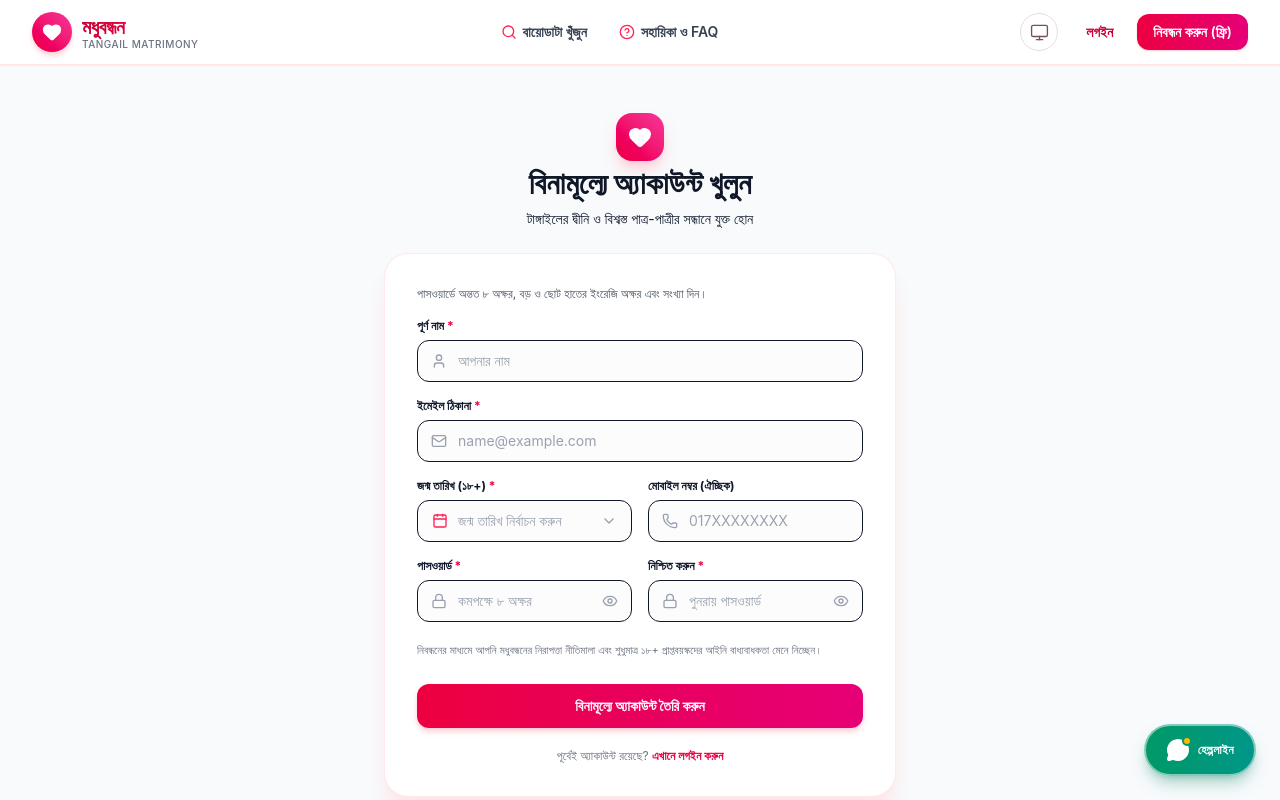
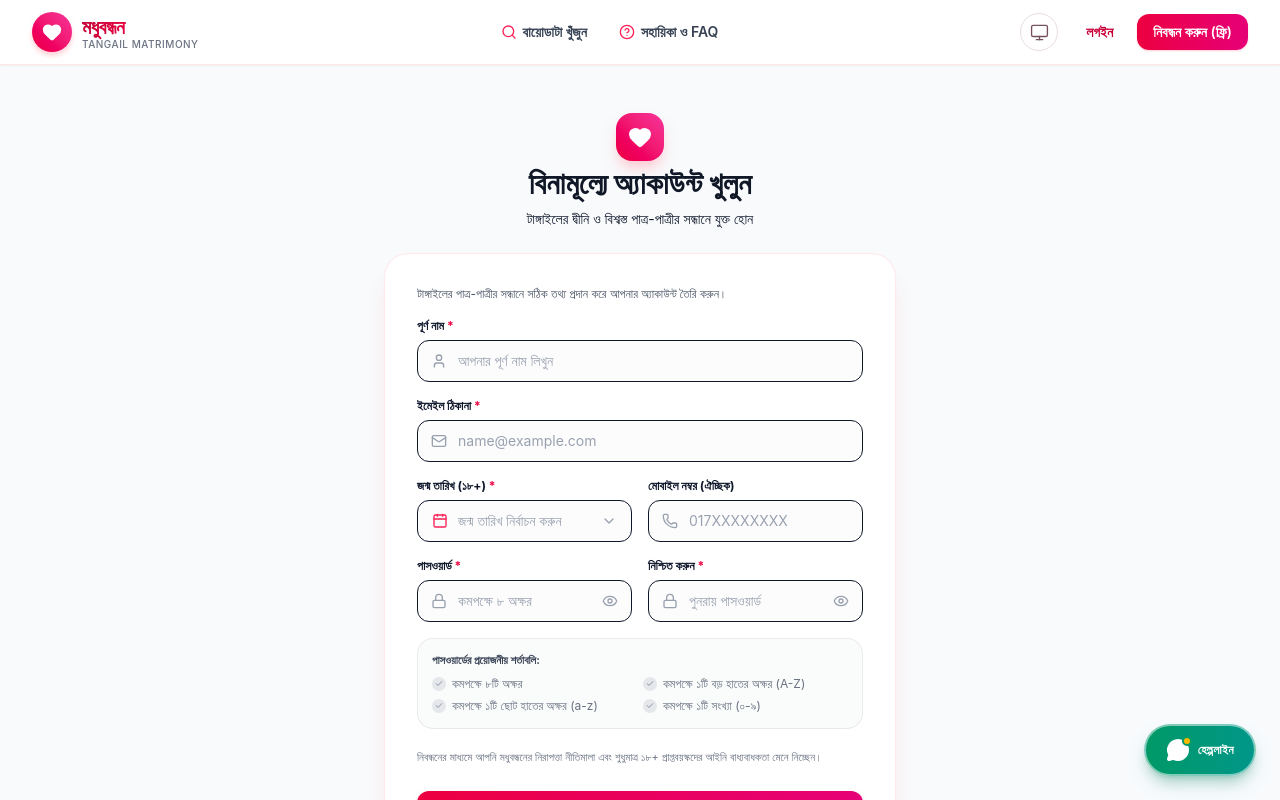
Before and after one commit to al-jabir/madhubondhon-client, a React (Vite) app: page /register in a window 1280 px wide. Shown: the top 800 px of the page. Built offline with nearby package versions, Linux system fonts and the light colour scheme.

Commit message:
feat: enhance register page with live password checklist and duplicate-email prompt

```diff
--- a/src/pages/RegisterPage.tsx
+++ b/src/pages/RegisterPage.tsx
@@ -1,6 +1,17 @@
 import React, { useState } from 'react';
 import { Link, useNavigate } from 'react-router';
-import { Heart, Lock, Mail, User, Phone, ShieldAlert, Eye, EyeOff } from 'lucide-react';
+import {
+  Heart,
+  Lock,
+  Mail,
+  User,
+  Phone,
+  ShieldAlert,
+  Eye,
+  EyeOff,
+  LogIn,
+  ArrowRight,
+} from 'lucide-react';
 import { toast } from 'sonner';
 import { getApiErrorMessage } from '../api/errors';
 import { useAuth } from '../context/useAuth';
@@ -21,11 +32,23 @@ export const RegisterPage: React.FC = () => {
   const [isSubmitting, setIsSubmitting] = useState(false);
   const [errorMessage, setErrorMessage] = useState('');
 
+  const hasMinLength = password.length >= 8;
+  const hasUpper = /[A-Z]/.test(password);
+  const hasLower = /[a-z]/.test(password);
+  const hasNumber = /\d/.test(password);
+  const isPasswordValid = hasMinLength && hasUpper && hasLower && hasNumber;
+  const passwordsMatch = confirmPassword.length > 0 && password === confirmPassword;
+  const isDuplicateEmail =
+    errorMessage.includes('ইতিমধ্যে') ||
+    errorMessage.includes('ইতোমধ্যে') ||
+    errorMessage.includes('একউন্ট আছে') ||
+    errorMessage.includes('অ্যাকাউন্ট আছে');
+
   const handleSubmit = async (e: React.FormEvent) => {
     e.preventDefault();
     setErrorMessage('');
 
-    if (!name || !email || !dateOfBirth || !password || !confirmPassword) {
+    if (!name.trim() || !email.trim() || !dateOfBirth || !password || !confirmPassword) {
       setErrorMessage('সবগুলো আবশ্যক তথ্য পূরণ করুন।');
       return;
     }
@@ -36,13 +59,13 @@ export const RegisterPage: React.FC = () => {
       return;
     }
 
-    if (password !== confirmPassword) {
-      setErrorMessage('পাসওয়ার্ড এবং নিশ্চিতকরণ পাসওয়ার্ড মেলেনি।');
+    if (!isPasswordValid) {
+      setErrorMessage('পাসওয়ার্ডে অন্তত ৮ অক্ষর, একটি বড় হাতের অক্ষর, একটি ছোট হাতের অক্ষর এবং একটি সংখ্যা দিন।');
       return;
     }
 
-    if (password.length < 8 || !/^(?=.*[a-z])(?=.*[A-Z])(?=.*\d)/.test(password)) {
-      setErrorMessage('পাসওয়ার্ডে অন্তত ৮ অক্ষর, একটি বড় হাতের অক্ষর, একটি ছোট হাতের অক্ষর এবং একটি সংখ্যা দিন।');
+    if (password !== confirmPassword) {
+      setErrorMessage('পাসওয়ার্ড এবং নিশ্চিতকরণ পাসওয়ার্ড মেলেনি।');
       return;
     }
 
@@ -50,7 +73,7 @@ export const RegisterPage: React.FC = () => {
       setIsSubmitting(true);
       await register({
         name: name.trim(),
-        email: email.trim(),
+        email: email.trim().toLowerCase(),
         phone: phone.trim() || undefined,
         dateOfBirth,
         password,
@@ -86,14 +109,35 @@ export const RegisterPage: React.FC = () => {
         {/* Card */}
         <div className="bg-white dark:bg-[#191e28] p-6 sm:p-8 rounded-3xl shadow-xl shadow-rose-100 dark:shadow-none border border-rose-100/80 dark:border-gray-800">
           {errorMessage && (
-            <div className="mb-5 p-3.5 rounded-xl bg-rose-50 dark:bg-rose-950/60 border border-rose-200 dark:border-rose-900 text-xs font-semibold text-rose-700 dark:text-rose-300 flex items-center gap-2">
-              <ShieldAlert className="w-4 h-4 shrink-0" />
-              <span>{errorMessage}</span>
+            <div className="mb-5 p-4 rounded-2xl bg-rose-50 dark:bg-rose-950/60 border border-rose-200 dark:border-rose-900 text-xs text-rose-700 dark:text-rose-300 space-y-2.5">
+              <div className="flex items-start gap-2.5 font-semibold">
+                <ShieldAlert className="w-4 h-4 shrink-0 mt-0.5 text-rose-600 dark:text-rose-400" />
+                <span className="leading-relaxed">{errorMessage}</span>
+              </div>
+              {isDuplicateEmail && (
+                <div className="pt-2 border-t border-rose-200/80 dark:border-rose-900/80 flex flex-wrap items-center gap-2">
+                  <Link
+                    to="/login"
+                    state={{ email }}
+                    className="inline-flex items-center gap-1.5 px-3 py-1.5 rounded-lg bg-rose-600 hover:bg-rose-700 text-white font-bold transition-colors shadow-xs"
+                  >
+                    <LogIn className="w-3.5 h-3.5" />
+                    সরাসরি লগইন করুন
+                  </Link>
+                  <Link
+                    to="/forgot-password"
+                    className="inline-flex items-center gap-1 text-rose-600 dark:text-rose-400 hover:underline font-medium ml-1"
+                  >
+                    পাসওয়ার্ড ভুলে গেছেন?
+                    <ArrowRight className="w-3 h-3" />
+                  </Link>
+                </div>
+              )}
             </div>
           )}
 
           <p className="mb-4 text-xs text-gray-600 dark:text-gray-400">
-            পাসওয়ার্ডে অন্তত ৮ অক্ষর, বড় ও ছোট হাতের ইংরেজি অক্ষর এবং সংখ্যা দিন।
+            টাঙ্গাইলের পাত্র-পাত্রীর সন্ধানে সঠিক তথ্য প্রদান করে আপনার অ্যাকাউন্ট তৈরি করুন।
           </p>
 
           <form onSubmit={handleSubmit} className="space-y-4">
@@ -107,7 +151,7 @@ export const RegisterPage: React.FC = () => {
                   type="text"
                   value={name}
                   onChange={(e) => setName(e.target.value)}
-                  placeholder="আপনার নাম"
+                  placeholder="আপনার পূর্ণ নাম লিখুন"
                   required
                   className="w-full text-sm border border-gray-250 dark:border-gray-700 rounded-xl pl-10 pr-4 py-2.5 bg-gray-50/50 dark:bg-[#1a202c] text-gray-900 dark:text-gray-100 focus:bg-white dark:focus:bg-[#202736] focus:outline-hidden focus:border-rose-500 focus:ring-1 focus:ring-rose-500 transition-all placeholder:text-gray-400"
                 />
@@ -213,6 +257,115 @@ export const RegisterPage: React.FC = () => {
               </div>
             </div>
 
+            {/* Live Password Validation Requirements */}
+            <div className="p-3.5 rounded-2xl bg-gray-50/80 dark:bg-gray-800/50 border border-gray-200/80 dark:border-gray-700/60 space-y-2 text-xs">
+              <div className="text-[11px] font-bold text-gray-700 dark:text-gray-300">
+                পাসওয়ার্ডের প্রয়োজনীয় শর্তাবলি:
+              </div>
+              <div className="grid grid-cols-1 sm:grid-cols-2 gap-1.5">
+                <div
+                  className={`flex items-center gap-1.5 transition-colors ${
+                    hasMinLength
+                      ? 'text-emerald-600 dark:text-emerald-400 font-medium'
+                      : 'text-gray-500 dark:text-gray-400'
+                  }`}
+                >
+                  <span
+                    className={`w-3.5 h-3.5 rounded-full flex items-center justify-center text-[10px] ${
+                      hasMinLength
+                        ? 'bg-emerald-100 dark:bg-emerald-950 text-emerald-600 font-bold'
+                        : 'bg-gray-200 dark:bg-gray-700 text-gray-400'
+                    }`}
+                  >
+                    ✓
+                  </span>
+                  <span>কমপক্ষে ৮টি অক্ষর</span>
+                </div>
+
+                <div
+                  className={`flex items-center gap-1.5 transition-colors ${
+                    hasUpper
+                      ? 'text-emerald-600 dark:text-emerald-400 font-medium'
+                      : 'text-gray-500 dark:text-gray-400'
+                  }`}
+                >
+                  <span
+                    className={`w-3.5 h-3.5 rounded-full flex items-center justify-center text-[10px] ${
+                      hasUpper
+                        ? 'bg-emerald-100 dark:bg-emerald-950 text-emerald-600 font-bold'
+                        : 'bg-gray-200 dark:bg-gray-700 text-gray-400'
+                    }`}
+                  >
+                    ✓
+                  </span>
+                  <span>কমপক্ষে ১টি বড় হাতের অক্ষর (A-Z)</span>
+                </div>
+
+                <div
+                  className={`flex items-center gap-1.5 transition-colors ${
+                    hasLower
+                      ? 'text-emerald-600 dark:text-emerald-400 font-medium'
+                      : 'text-gray-500 dark:text-gray-400'
+                  }`}
+                >
+                  <span
+                    className={`w-3.5 h-3.5 rounded-full flex items-center justify-center text-[10px] ${
+                      hasLower
+                        ? 'bg-emerald-100 dark:bg-emerald-950 text-emerald-600 font-bold'
+                        : 'bg-gray-200 dark:bg-gray-700 text-gray-400'
+                    }`}
+                  >
+                    ✓
+                  </span>
+                  <span>কমপক্ষে ১টি ছোট হাতের অক্ষর (a-z)</span>
+                </div>
+
+                <div
+                  className={`flex items-center gap-1.5 transition-colors ${
+                    hasNumber
+                      ? 'text-emerald-600 dark:text-emerald-400 font-medium'
+                      : 'text-gray-500 dark:text-gray-400'
+                  }`}
+                >
+                  <span
+                    className={`w-3.5 h-3.5 rounded-full flex items-center justify-center text-[10px] ${
+                      hasNumber
+                        ? 'bg-emerald-100 dark:bg-emerald-950 text-emerald-600 font-bold'
+                        : 'bg-gray-200 dark:bg-gray-700 text-gray-400'
+                    }`}
+                  >
+                    ✓
+                  </span>
+                  <span>কমপক্ষে ১টি সংখ্যা (০-৯)</span>
+                </div>
+              </div>
+
+              {confirmPassword.length > 0 && (
+                <div
+                  className={`pt-2 border-t border-gray-200 dark:border-gray-700 flex items-center gap-1.5 font-medium ${
+                    passwordsMatch
+                      ? 'text-emerald-600 dark:text-emerald-400'
+                      : 'text-rose-600 dark:text-rose-400'
+                  }`}
+                >
+                  <span
+                    className={`w-3.5 h-3.5 rounded-full flex items-center justify-center text-[10px] font-bold ${
+                      passwordsMatch
+                        ? 'bg-emerald-100 dark:bg-emerald-950 text-emerald-600'
+                        : 'bg-rose-100 dark:bg-rose-950 text-rose-600'
+                    }`}
+                  >
+                    {passwordsMatch ? '✓' : '✕'}
+                  </span>
+                  <span>
+                    {passwordsMatch
+                      ? 'উভয় পাসওয়ার্ড মিলেছে'
+                      : 'পাসওয়ার্ড এবং নিশ্চিতকরণ পাসওয়ার্ড মিলছে না'}
+                  </span>
+                </div>
+              )}
+            </div>
+
             <div className="text-[11px] text-gray-500 dark:text-gray-400 pt-1 leading-relaxed">
               নিবন্ধনের মাধ্যমে আপনি মধুবন্ধনের নিরাপত্তা নীতিমালা এবং শুধুমাত্র ১৮+ প্রাপ্তবয়স্কদের
               আইনি বাধ্যবাধকতা মেনে নিচ্ছেন।
```
